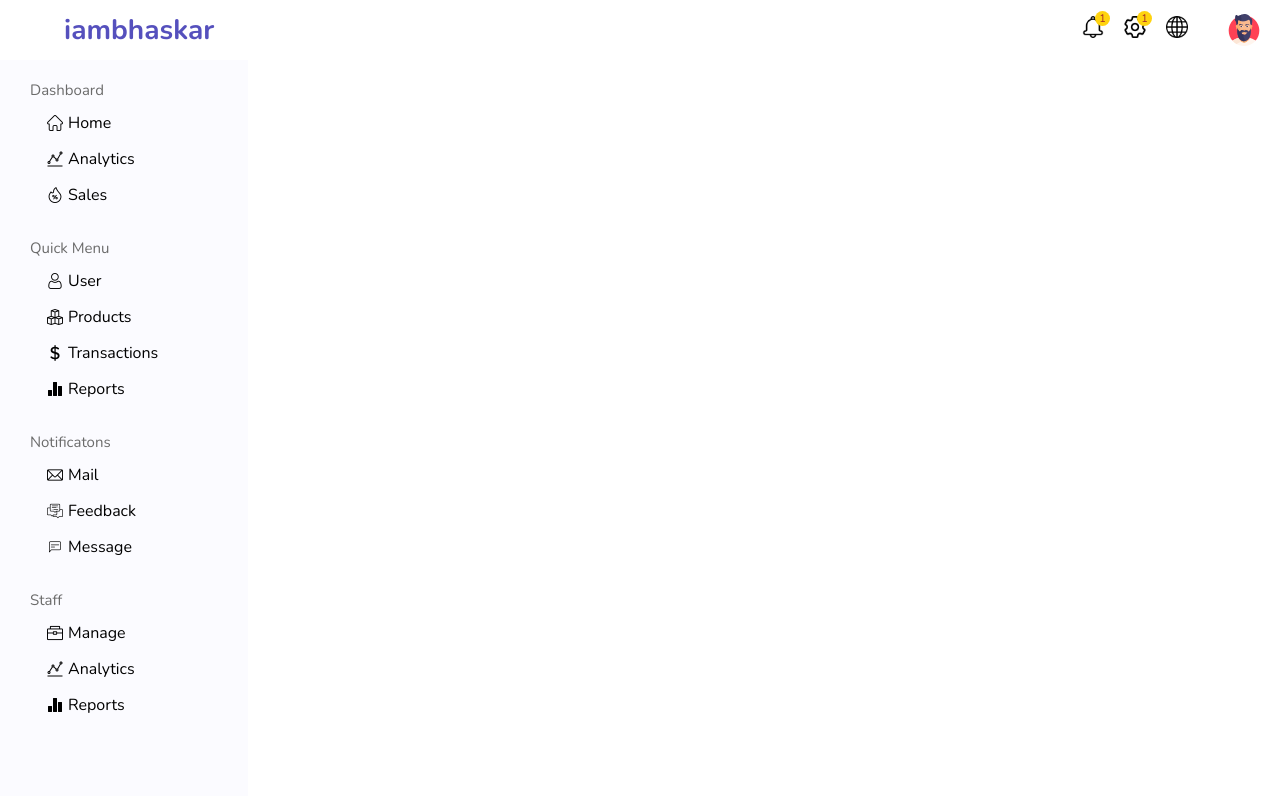
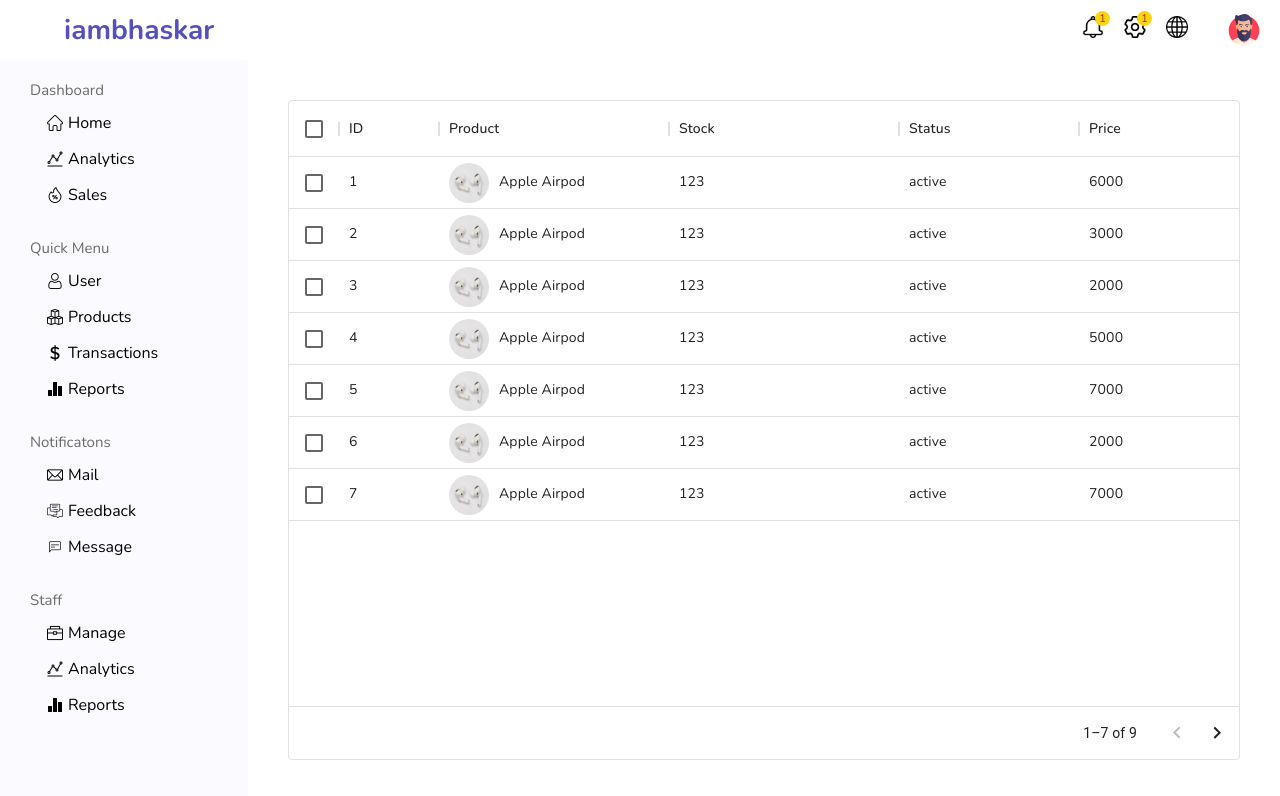
Before and after one commit to bhaskardas090/admin-panel, a React (Create React App) app: page /products in a window 1280 px wide. Shown: the top 796 px of the page. Built offline with nearby package versions, Linux system fonts and the light colour scheme.

Commit message:
product list paged added

```diff
--- a/src/App.js
+++ b/src/App.js
@@ -6,6 +6,7 @@ import UserList from './pages/userList/UserList';
 import { Routes, Route } from 'react-router-dom';
 import User from './pages/user/User';
 import NewUser from './pages/newUser/NewUser';
+import ProductList from './pages/productList/ProductList';
 
 function App() {
   return (
@@ -19,6 +20,7 @@ function App() {
             <Route path="/users" element={<UserList />} />
             <Route path="/user/:userId" element={<User />} />
             <Route path="/newUser" element={<NewUser />} />
+            <Route path="/products" element={<ProductList />} />
           </Routes>
         </div>
       </div>
--- a/src/components/sidebar/Sidebar.jsx
+++ b/src/components/sidebar/Sidebar.jsx
@@ -50,10 +50,12 @@ export default function Sidebar() {
                 <span className={styles.iconText}>User</span>
               </div>
             </Link>
-            <div className={styles.sidebarIcon}>
-              <img src={products} alt="products" className={styles.icon}/>
-              <span className={styles.iconText}>Products</span>
-            </div>
+            <Link to="/products" className={styles.link}>
+              <div className={styles.sidebarIcon}>
+                <img src={products} alt="products" className={styles.icon}/>
+                <span className={styles.iconText}>Products</span>
+              </div>
+            </Link>
             <div className={styles.sidebarIcon}>
               <img src={transactions} alt="transactions" className={styles.icon}/>
               <span className={styles.iconText}>Transactions</span>
--- /dev/null
+++ b/src/pages/productList/ProductList.jsx
@@ -0,0 +1,76 @@
+import styles from './productList.module.css';
+import { DataGrid } from '@mui/x-data-grid';
+import airpod from '../../img/airpod.jpg'
+import { Link } from 'react-router-dom';
+import { useState } from 'react';
+
+export default function ProductList() {
+  const columns = [
+  { field: 'id', headerName: 'ID', width: 100 },
+  { field: 'product', headerName: 'Product', width: 230, renderCell: (params) => {
+    return(
+      <div className={styles.product}>
+        <img src={airpod} alt="product" />
+        {params.row.product}
+
+      </div>
+    )
+  } },
+  { field: 'stock', headerName: 'Stock', width: 230 },
+  {
+    field: 'status',
+    headerName: 'Status',
+    width: 180,
+  },
+  {
+    field: 'price',
+    headerName: 'Price',
+    width: 180,
+  },
+  {
+    field: 'action',
+    headerName: 'Action',
+    width: 180,
+    renderCell: (params) => {
+      return(
+        <div className={styles.buttons}>
+          <Link to={`/product/${params.row.id}`}>
+            <button className={styles.edit}>Edit</button>
+          </Link>
+          <button className={styles.delete} onClick={()=>handleDelete(params.row.id)}>Delete</button>
+        </div>
+      )
+    }
+  }
+];
+
+const rows = [
+  { id: 1, product: 'Apple Airpod', stock: '123', status: 'active', price: 6000, imgUrl: {airpod}},
+  { id: 2, product: 'Apple Airpod', stock: '123', status: 'active', price: 3000, imgUrl: {airpod} },
+  { id: 3, product: 'Apple Airpod', stock: '123', status: 'active', price: 2000, imgUrl: {airpod} },
+  { id: 4, product: 'Apple Airpod', stock: '123', status: 'active', price: 5000, imgUrl: {airpod} },
+  { id: 5, product: 'Apple Airpod', stock: '123', status: 'active', price: 7000, imgUrl: {airpod} },
+  { id: 6, product: 'Apple Airpod', stock: '123', status: 'active', price: 2000, imgUrl: {airpod} },
+  { id: 7, product: 'Apple Airpod', stock: '123', status: 'active', price: 7000, imgUrl: {airpod} },
+  { id: 8, product: 'Apple Airpod', stock: '123', status: 'active', price: 2000, imgUrl: {airpod} },
+  { id: 9, product: 'Apple Airpod', stock: '123', status: 'active', price: 1000, imgUrl: {airpod} },
+];
+
+  const [data, setData] = useState(rows);
+
+
+  const handleDelete = (id) => {
+  setData(prevData => prevData.filter(item => item.id !== id));
+}
+  return (
+    <div className={styles.productList}>
+      <DataGrid
+        rows={data}
+        columns={columns}
+        pageSize={7}
+        rowsPerPageOptions={[5]}
+        checkboxSelection
+      />
+    </div>
+  )
+}
--- /dev/null
+++ b/src/pages/productList/productList.module.css
@@ -0,0 +1,38 @@
+.productList{
+  width: 100%;
+  height: 100%;
+  padding: 20px;
+}
+
+.product{
+  display: flex;
+  align-items: center;
+  gap: 10px;
+}
+.product>img{
+  width: 40px;
+  height: 40px;
+  border-radius:50%;
+}
+
+.buttons{
+  display: flex;
+  gap: 10px;
+}
+
+.edit, .delete{
+  border: none;
+  padding: 8px;
+  border-radius: 10px;
+  cursor: pointer;
+}
+
+.edit{
+  background-color: #c5cae9;
+  color:#3f51b5;
+}
+
+.delete{
+  background-color: #ffcdd2;
+  color:#f44336;
+}
--- a/src/pages/userList/UserList.jsx
+++ b/src/pages/userList/UserList.jsx
@@ -2,8 +2,10 @@ import styles from './userList.module.css';
 import { DataGrid } from '@mui/x-data-grid';
 import avatar from '../../img/man.png'
 import { Link } from 'react-router-dom';
+import { useState } from 'react';
 
-const columns = [
+export default function UserList() {
+  const columns = [
   { field: 'id', headerName: 'ID', width: 100 },
   { field: 'username', headerName: 'User Name', width: 230, renderCell: (params) => {
     return(
@@ -35,7 +37,7 @@ const columns = [
           <Link to={`/user/${params.row.id}`}>
             <button className={styles.edit}>Edit</button>
           </Link>
-          <button className={styles.delete}>Delete</button>
+          <button className={styles.delete} onClick={()=>handleDelete(params.row.id)}>Delete</button>
         </div>
       )
     }
@@ -54,11 +56,16 @@ const rows = [
   { id: 9, username: 'Roxie Rudis', email: 'Harvey@gmail.com', status: 'active', transactions: 1000, imgUrl: {avatar} },
 ];
 
-export default function UserList() {
+  const [data, setData] = useState(rows);
+
+
+  const handleDelete = (id) => {
+  setData(prevData => prevData.filter(item => item.id !== id));
+}
   return (
     <div className={styles.userList}>
       <DataGrid
-        rows={rows}
+        rows={data}
         columns={columns}
         pageSize={7}
         rowsPerPageOptions={[5]}
```
Also changed, not shown: src/img/airpod.jpg (added).
